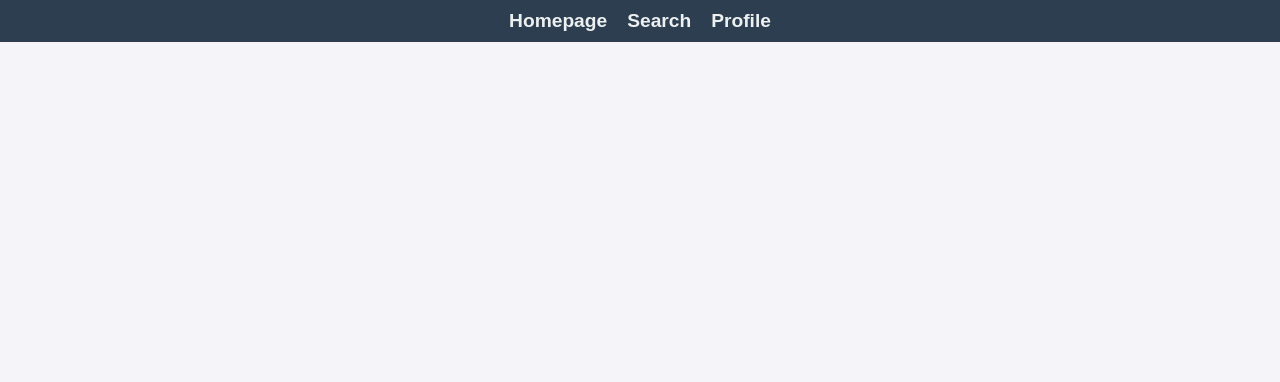
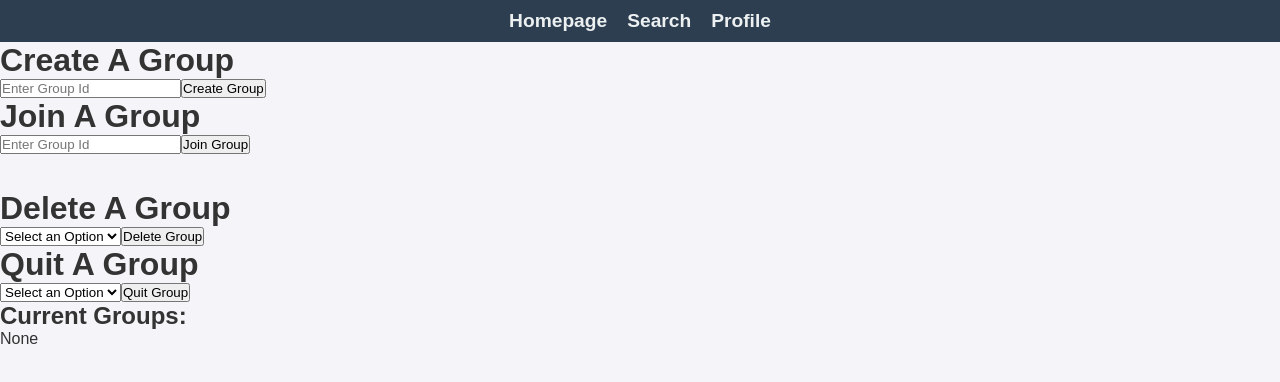
Before and after one commit to cs411-alawini/fa24-cs411-team034-CursedQueries, a React (Create React App) app in the folder src/frontend/: page /mygroups in a window 1280 px wide. Shown: the top 382 px of the page. Built offline with nearby package versions, Linux system fonts and the light colour scheme.

Commit message:
Implemented "My Groups" page, including functions for creating, joining, deleting, and quitting groups. Page also displays the user ids of all members of all currently joined groups.

```diff
--- a/src/frontend/src/App.js
+++ b/src/frontend/src/App.js
@@ -5,6 +5,7 @@ import Homepage from "./pages/Homepage";
 import Profile from "./pages/Profile";
 import Search from "./pages/Search";
 import Navbar from "./components/Navbar";
+import MyGroups from './pages/MyGroups';
 
 const App = () => {
   return (
@@ -14,6 +15,7 @@ const App = () => {
         <Route path="/" element={<Homepage />} />
         <Route path="/search" element={<Search />} />
         <Route path="/profile" element={<Profile />} />
+        <Route path="/mygroups" element = {<MyGroups/>}/>
       </Routes>
     </Router>
   );
--- /dev/null
+++ b/src/frontend/src/pages/MyGroups.js
@@ -0,0 +1,165 @@
+import React, { useState } from 'react';
+import '../App.css';
+//import Axios from 'axios';
+
+const user_id = "id123"
+
+const MyGroups = () => {
+
+    const [groups, setGroups] = useState([]);
+    const [userGroups, setUserGroups] = useState([]);
+    const [manageGroups, setManageGroups] = useState([]);
+    const [createId, setCreateId] = useState([]);
+    const [joinId, setJoinId] = useState([]);
+    const [deleteId, setDeleteId] = useState([]);
+    const [quitId, setQuitId] = useState([]);
+
+    const handleDeleteChange = (event) => {
+        setDeleteId(event.target.value);
+    };
+
+    const handleQuitChange = (event) => {
+        setQuitId(event.target.value);
+    };
+
+    const createGroup = () => {
+        if (createId !== null) {
+            const trimId = createId.trim();
+            if (trimId !== "") {
+                if (groups.some((group) => group.group_id === trimId)) {
+                    postMessage("Id already in use");
+                } else {
+                    const newGroup = {
+                    manager_id: user_id,
+                    group_id: trimId,
+                    group_members: [user_id]
+                    };
+                    setGroups([...groups, newGroup])
+                    setManageGroups([...manageGroups, newGroup]);
+                    setUserGroups([...userGroups, newGroup])
+                }
+            }
+        }
+    }
+
+    const joinGroup = () => {
+        if (joinId !== null) {
+            const trimId = joinId.trim();
+            if (trimId !== "") {
+                if (!groups.some((group) => group.group_id === joinId)) {
+                    postMessage("Group Does Not Exist");
+                } else if (userGroups.some((group) => group.group_id === joinId)) {
+                    postMessage("You are Already in This Group");
+                } else {
+                    setUserGroups([...userGroups, groups[joinId]]);
+                }
+            }
+        }
+    }
+
+    const deleteGroup = () => {
+        if (deleteId !== "" && manageGroups.some((group) => group.group_id === deleteId)) {
+            setGroups(groups.filter((groups) => {
+                return groups.group_id !== deleteId;
+            }));
+            setUserGroups(userGroups.filter((userGroups) => {
+                return userGroups.group_id !== deleteId;
+            }));
+            setManageGroups(manageGroups.filter((manageGroups) => {
+                return manageGroups.group_id !== deleteId;
+            }));
+        }
+    }
+
+    const quitGroup = () => {
+        if (quitId !== "" && userGroups.some((group) => group.group_id === quitId)) {
+            setUserGroups(userGroups.filter((userGroups) => {
+                return userGroups.group_id !== quitId;
+            }));
+            if (manageGroups.some((group) => group.group_id === quitId)) {
+                setGroups(groups.filter((groups) => {
+                    return groups.group_id !== quitId;
+                }));
+                setManageGroups(manageGroups.filter((manageGroups) => {
+                    return manageGroups.group_id !== quitId;
+                }));
+            }
+        }
+    }
+
+    return (
+        <div classname = "mygroups">
+            {/*create a group*/}
+            <h1>Create A Group</h1>
+            <label htmlFor="creategroupid"></label>
+            <input
+                id="creategroupid"
+                type="text"
+                placeholder="Enter Group Id"
+                value={createId}
+                onChange={(e) => setCreateId(e.target.value)}
+            />
+            <button onClick={createGroup}>
+                Create Group
+            </button>{" "}
+
+            {/*join a pre-existing group*/}
+            <h1>Join A Group</h1>
+            <label htmlFor="joingroupid"></label>
+            <input
+                id = "joingroupid"
+                type = "text"
+                placeholder="Enter Group Id"
+                value = {joinId}
+                onChange={(e) => setJoinId(e.target.value)}
+            />
+            <button onClick={joinGroup}>
+                Join Group
+            </button>{" "}
+            <div><br/><br/></div>
+
+            {/*delete groups you manage*/}
+            <h1>Delete A Group</h1>
+            <select
+            id="deleteSelect"
+            value={deleteId}
+            onChange={handleDeleteChange}>
+                <option value = "" disabled>Select an Option</option>
+                {manageGroups.map((group) => <option value = {group.group_id}>{group.group_id}</option>)}
+            </select>
+
+            <button onClick={deleteGroup}>
+                Delete Group
+            </button>{" "}
+
+            {/*delete a group*/}
+            <h1>Quit A Group</h1>
+            <select
+            id="quitSelect"
+            value={quitId}
+            onChange={handleQuitChange}>
+                <option value = "" disabled>Select an Option</option>
+                {userGroups.map((group) => <option value = {group.group_id}>{group.group_id}</option>)}
+            </select>
+            <button onClick={quitGroup}>
+                Quit Group
+            </button>
+
+            <h2>Current Groups:</h2>
+            {userGroups.length > 0 ? (
+                <ul>
+                    {userGroups.map((group, index) => (
+                        <li key = {index}>
+                            <h3>{group.group_id}</h3>
+                            {group.group_members.map((member) => <option value = {member}>{member}</option>)}
+                        </li>
+                    ))}
+                </ul>
+            ) : (
+                <p>None</p>
+            )}
+        </div>
+    );
+};
+
+export default MyGroups;
```
